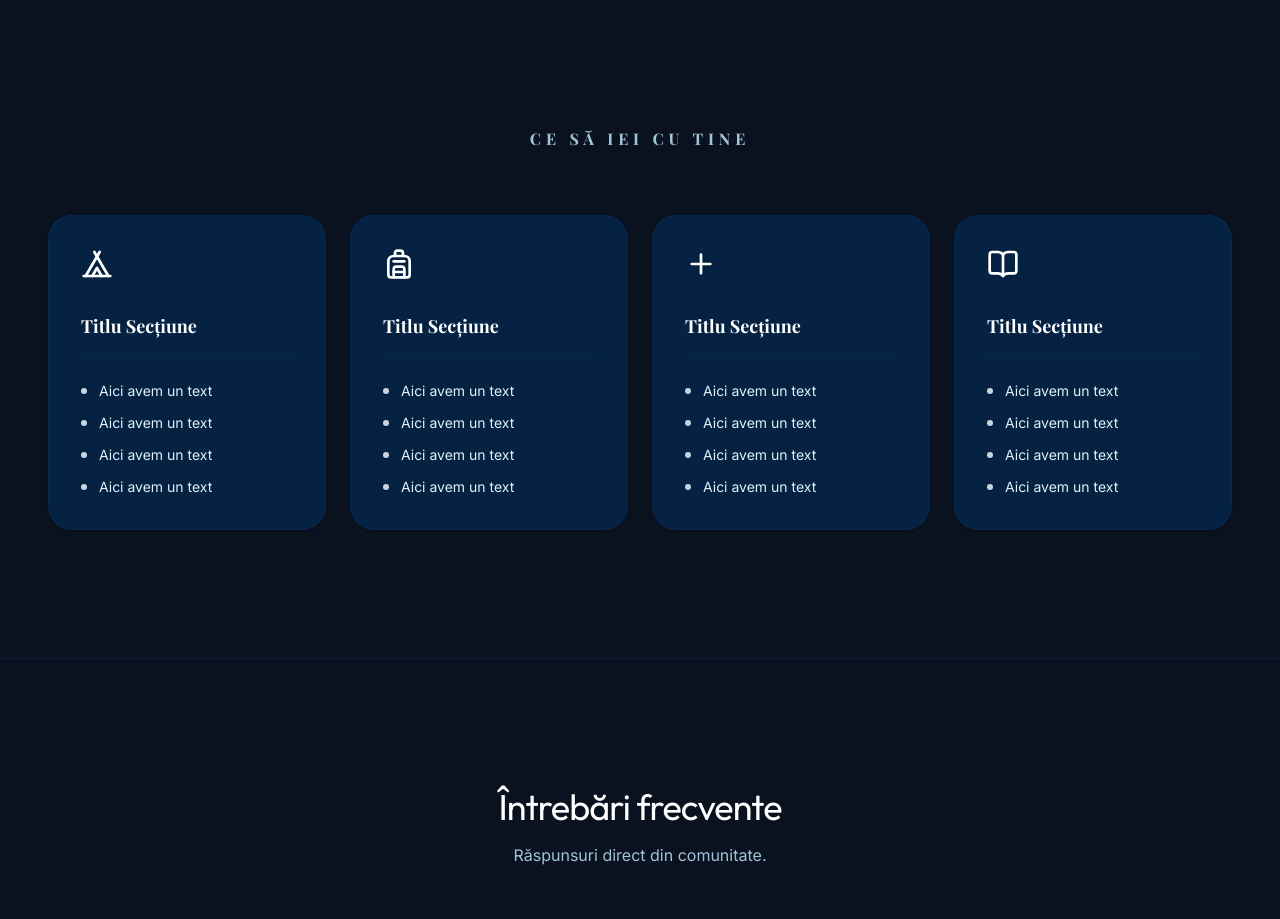
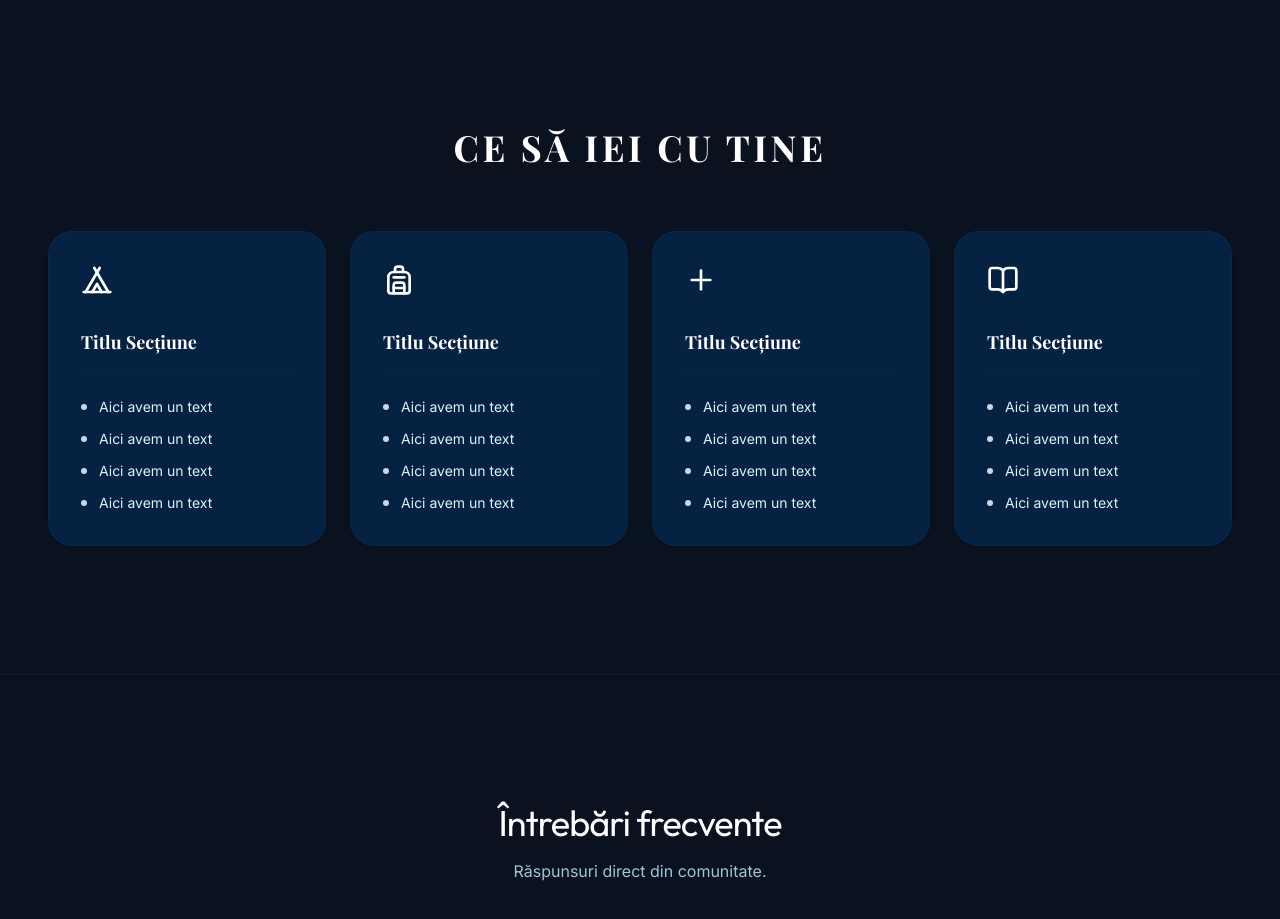
Before and after one commit to nathan05p/inspireWeb, a React (Vite) app in the folder inspireWeb-main/: page / in a window 1280 px wide. Shown: the part 5400-6319 px from the top of the page. Built offline with nearby package versions, Linux system fonts and the light colour scheme; a web font is replaced by a local one.

Commit message:
Re-apply typography scale and fix logo after reverting to Dark Mode

```diff
--- a/inspireWeb-main/src/components/LoadingScreen.tsx
+++ b/inspireWeb-main/src/components/LoadingScreen.tsx
@@ -45,11 +45,11 @@ export default function LoadingScreen({ onComplete }: LoadingScreenProps) {
                 src="/logo.png"
                 alt="inspire+"
                 className="w-24 h-24 md:w-32 md:h-32 object-contain select-none pointer-events-none"
-                initial={{ opacity: 0, y: 18, filter: 'invert(1) blur(8px)' }}
+                initial={{ opacity: 0, y: 18, filter: 'blur(8px)' }}
                 animate={{
                   opacity: 1,
                   y: 0,
-                  filter: 'invert(1) blur(0px)',
+                  filter: 'blur(0px)',
                   transition: { duration: 0.5, ease: [0.16, 1, 0.3, 1], delay: 0.05 },
                 }}
                 exit={{ opacity: 0 }}
--- a/inspireWeb-main/src/pages/camp/Camp.tsx
+++ b/inspireWeb-main/src/pages/camp/Camp.tsx
@@ -436,7 +436,7 @@ export default function Camp() {
 
       {/* PACKING LIST */}
       <section id="packing" className="py-16 sm:py-24 md:py-32 px-4 sm:px-6 md:px-12 max-w-screen-2xl mx-auto border-b border-[#082E5C]/50 bg-[#0A111F]">
-        <motion.h2 initial="hidden" whileInView="visible" viewport={{ once: true }} variants={fadeUp} className="text-sm md:text-base tracking-[0.3em] font-bold text-[#A0C4D8] mb-16 text-center">
+        <motion.h2 initial="hidden" whileInView="visible" viewport={{ once: true }} variants={fadeUp} className="text-3xl md:text-4xl tracking-widest font-serif font-bold text-white mb-16 text-center">
           CE SĂ IEI CU TINE
         </motion.h2>
         <div className="grid grid-cols-1 sm:grid-cols-2 lg:grid-cols-4 gap-4 sm:gap-6">
```
